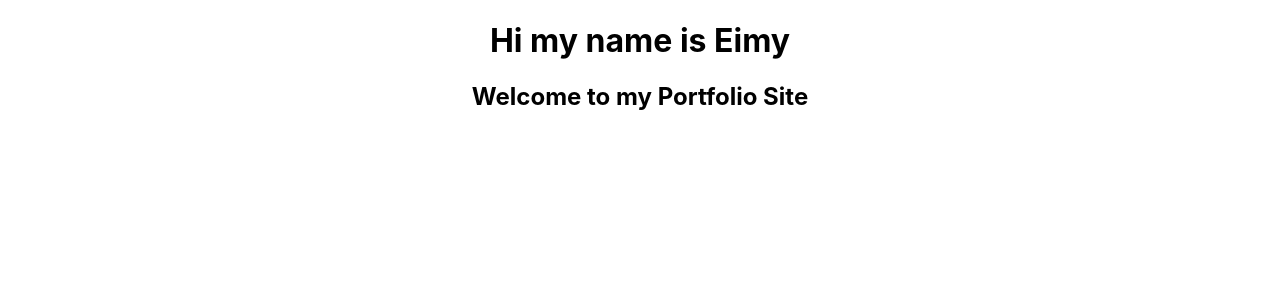
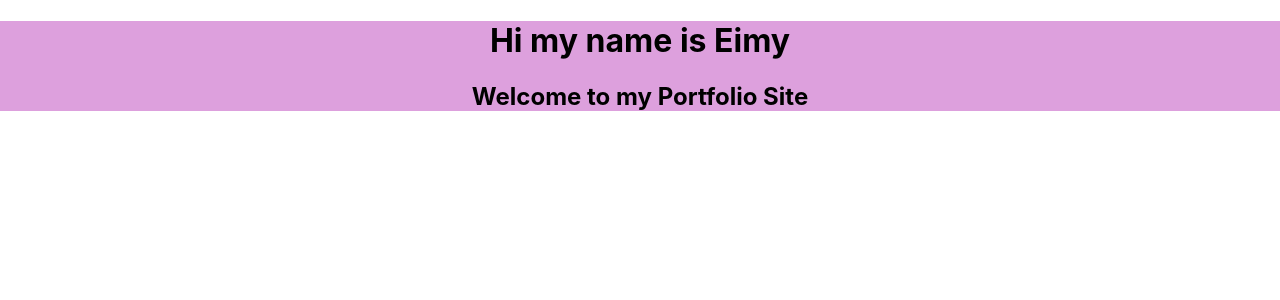
Before and after one commit to Amyeimy/portfolio_site, a React (Create React App) app: page / in a window 1280 px wide. Shown: the top 300 px of the page. Built offline with nearby package versions, Linux system fonts and the light colour scheme.

Commit message:
background color

```diff
--- a/src/App.css
+++ b/src/App.css
@@ -1,11 +1,9 @@
 .App {
   text-align: center;
+  background-color: plum;
 }
 
-.App-logo {
-  height: 40vmin;
-  pointer-events: none;
-}
+
 
 @media (prefers-reduced-motion: no-preference) {
   .App-logo {
@@ -35,4 +33,5 @@
   to {
     transform: rotate(360deg);
   }
+
 }
```
